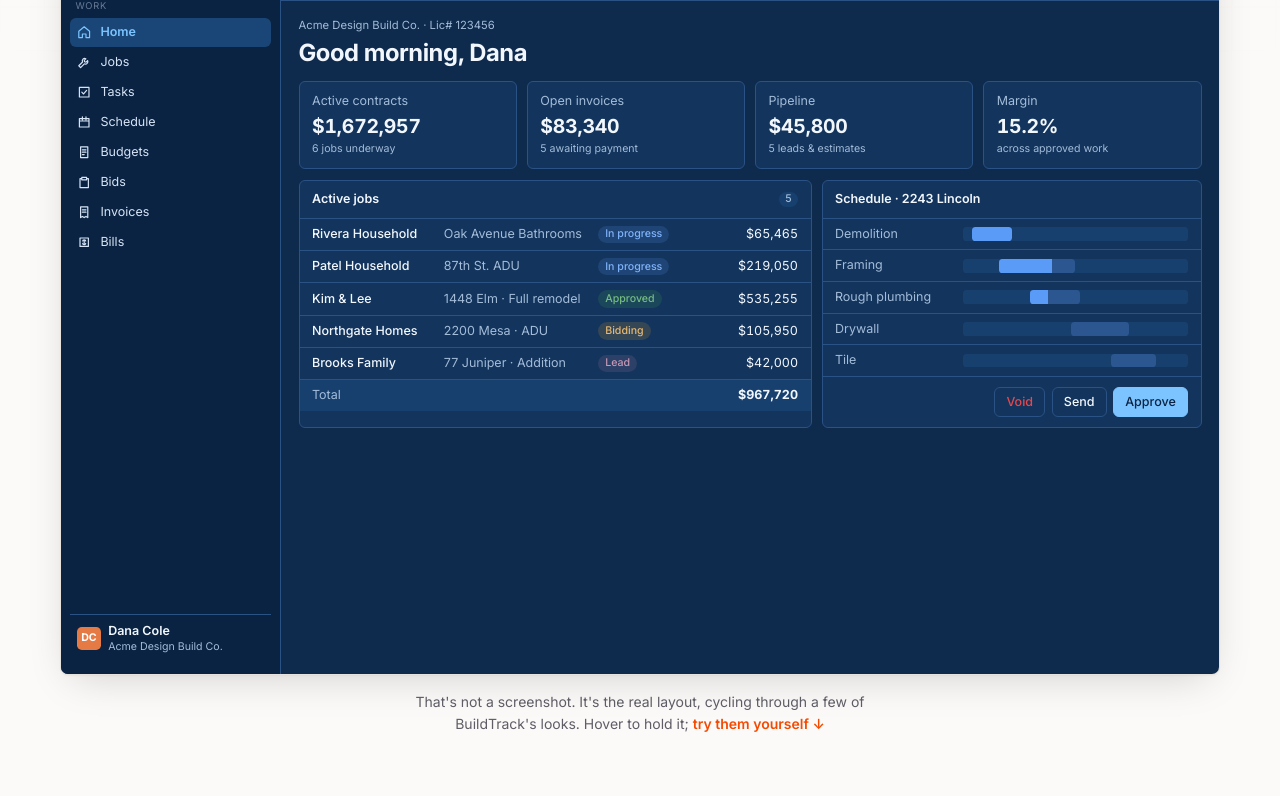
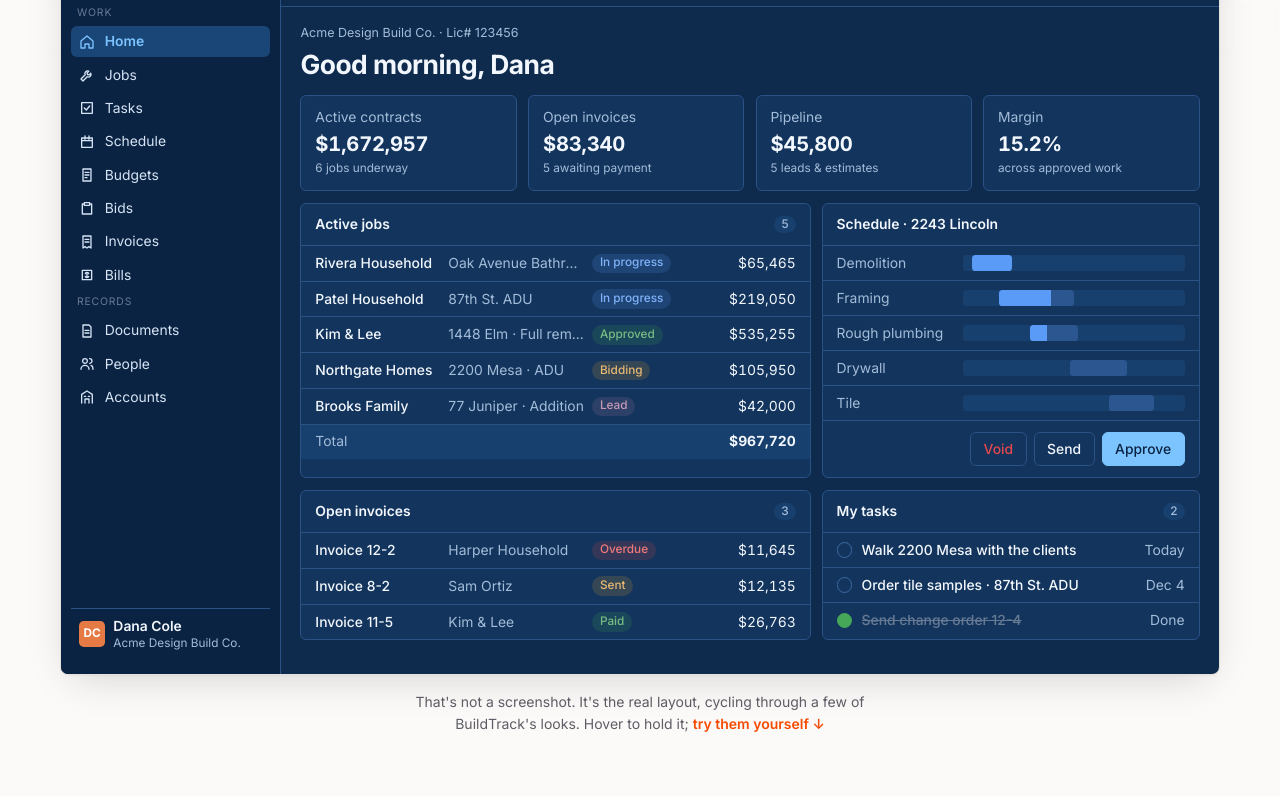
Before and after one commit to Cody-Design-Build/buildtrack-site, a plain HTML site: page index.html in a window 1280 px wide. Shown: the part 730-1526 px from the top of the page. Drawn offline with Linux system fonts and the light colour scheme.

Commit message:
Fix numbers spilling out of the live previews; fuller dashboard; logo shows up (#7)
- The mini BuildTrack sizes its text from its own width (a size container and
  cqi units) instead of the window's, so it scales like a picture. Before, 19-20
  figures and labels were cut short at most widths ($1,672,957, $65,465, status
  badges); now none, checked for all 14 themes x light/dark x 5 fonts at 1440,
  1024, 768 and 390px.
- The previews fill their frames: bigger type, a Records group in the sidebar,
  and an Open invoices and My tasks row.
- The logo moved to a new file name so browsers stop showing the cached old
  one, and site assets are now cached for 10 minutes instead of a day.
- Screenshots retaken from the current app (new logo, no demo labels); unused
  ones removed.

Co-authored-by: Claude Opus 5.5 <noreply@anthropic.com>

```diff
--- a/app.js
+++ b/app.js
@@ -36,6 +36,21 @@ const NAV = [
   ['Invoices', 'M6 3h12v18l-3-2-3 2-3-2-3 2zM9 8h6M9 12h6'],
   ['Bills', 'M5 5h14v14H5zM12 8v8M9.5 10a2.5 2 0 0 1 5 0M14.5 14a2.5 2 0 0 1-5 0'],
 ];
+const RECORDS = [
+  ['Documents', 'M6 3h9l3 3v15H6zM9 11h6M9 15h6'],
+  ['People', 'M9 11a3.5 3.5 0 1 0 0-7 3.5 3.5 0 0 0 0 7zM3 20c0-3.5 2.7-6 6-6s6 2.5 6 6M16 4a3.5 3.5 0 0 1 0 7M18 14c2 .7 3 2.8 3 6'],
+  ['Accounts', 'M4 21V8l8-5 8 5v13M9 21v-6h6v6M8 11h2M14 11h2'],
+];
+const INVOICES = [
+  ['Invoice 12-2', 'Harper Household', 'Overdue', 'red', '$11,645'],
+  ['Invoice 8-2', 'Sam Ortiz', 'Sent', 'amber', '$12,135'],
+  ['Invoice 11-5', 'Kim & Lee', 'Paid', 'green', '$26,763'],
+];
+const TASKS = [
+  ['Walk 2200 Mesa with the clients', 'Today', false],
+  ['Order tile samples · 87th St. ADU', 'Dec 4', false],
+  ['Send change order 12-4', 'Done', true],
+];
 const JOBS = [
   ['Rivera Household', 'Oak Avenue Bathrooms', 'In progress', 'blue', '$65,465'],
   ['Patel Household', '87th St. ADU', 'In progress', 'blue', '$219,050'],
@@ -53,6 +68,9 @@ const GANTT = [
 
 function miniHTML({ compact = false } = {}) {
   const nav = NAV.map(([n, d], i) => `<span class="m-nav${i === 0 ? ' on' : ''}">${ICON(d)}<i>${n}</i></span>`).join('');
+  const records = RECORDS.map(([n, d]) => `<span class="m-nav">${ICON(d)}<i>${n}</i></span>`).join('');
+  const invoices = INVOICES.map(([n, who, st, slot, t]) => `<div class="m-row m-row3"><span class="m-strong">${n}</span><span class="m-dim">${who}</span><span class="m-pill" style="--c: var(--c-${slot})">${st}</span><span class="num">${t}</span></div>`).join('');
+  const tasks = TASKS.map(([t, when, done]) => `<div class="m-task${done ? ' done' : ''}"><span class="m-check"></span><span class="m-strong">${t}</span><span class="m-dim">${when}</span></div>`).join('');
   const stats = [
     ['Active contracts', '$1,672,957', '6 jobs underway'],
     ['Open invoices', '$83,340', '5 awaiting payment'],
@@ -69,7 +87,7 @@ function miniHTML({ compact = false } = {}) {
   return `
     <aside class="m-side">
       <div class="m-brand"><svg class="m-logo" viewBox="0 0 64 64" aria-hidden="true"><rect x="5" y="41" width="30" height="13" rx="3.5" fill="currentColor"/><rect x="17" y="25.5" width="30" height="13" rx="3.5" fill="currentColor"/><rect x="29" y="10" width="30" height="13" rx="3.5" fill="var(--primary)"/></svg>BuildTrack</div>
-      <div class="m-group">Work</div>${nav}
+      <div class="m-group">Work</div>${nav}${compact ? '' : `<div class="m-group">Records</div>${records}`}
       <div class="m-user"><span class="m-avatar">DC</span><span><b>Dana Cole</b><small>Acme Design Build Co.</small></span></div>
     </aside>
     <div class="m-main">
@@ -82,13 +100,19 @@ function miniHTML({ compact = false } = {}) {
           <div class="m-card"><div class="m-head">Active jobs <span class="m-count">5</span></div>${rows}<div class="m-row m-total"><span>Total</span><span></span><span></span><span class="num">$967,720</span></div></div>
           ${compact ? '' : `<div class="m-card"><div class="m-head">Schedule · 2243 Lincoln</div>${gantt}<div class="m-actions"><span class="m-btn danger">Void</span><span class="m-btn">Send</span><span class="m-btn primary">Approve</span></div></div>`}
         </div>
+        ${compact ? '' : `<div class="m-cols">
+          <div class="m-card"><div class="m-head">Open invoices <span class="m-count">3</span></div>${invoices}</div>
+          <div class="m-card"><div class="m-head">My tasks <span class="m-count">2</span></div>${tasks}</div>
+        </div>`}
       </div>
     </div>`;
 }
 
+// The host is a size container, so the app inside scales with its own width
+// (cqi units), like a picture: nothing reflows or overflows at any size.
 function makeMini(el, opts) {
-  el.classList.add('mini');
-  el.innerHTML = miniHTML(opts);
+  el.classList.add('mini-host');
+  el.innerHTML = `<div class="mini">${miniHTML(opts)}</div>`;
   return el;
 }
 
--- a/index.html
+++ b/index.html
@@ -9,7 +9,7 @@
       content="BuildTrack is a lightweight, open-source job management app for design-build and remodeling contractors: jobs, budgets, change orders, invoices, bids and schedules, built so you and your AI agents can shape it around your workflow."
     />
     <meta name="theme-color" content="#f54a00" />
-    <link rel="icon" href="/assets/favicon.svg" type="image/svg+xml" />
+    <link rel="icon" href="/assets/buildtrack-logo.svg" type="image/svg+xml" />
     <meta property="og:title" content="BuildTrack — job management that bends to how you build" />
     <meta property="og:description" content="Open-source, lightweight and built for the agentic era. For contractors who are tired of bloated, rigid software." />
     <meta property="og:image" content="https://buildtrack.run/assets/shots/home.jpg" />
@@ -25,7 +25,7 @@
     <header class="nav">
       <div class="wrap nav-inner">
         <a class="brand" href="/" aria-label="BuildTrack home">
-          <img src="/assets/favicon.svg" alt="" width="28" height="28" />
+          <img src="/assets/buildtrack-logo.svg" alt="" width="28" height="28" />
           <span>BuildTrack</span>
         </a>
         <nav class="nav-links" aria-label="Sections">
@@ -253,7 +253,7 @@
 
     <footer class="footer">
       <div class="wrap footer-inner">
-        <span class="brand small"><img src="/assets/favicon.svg" alt="" width="20" height="20" /> BuildTrack</span>
+        <span class="brand small"><img src="/assets/buildtrack-logo.svg" alt="" width="20" height="20" /> BuildTrack</span>
         <span>Built by a builder. Rebuilt by your agents. · AGPL-3.0 · Cody Design Build</span>
         <a href="https://github.com/Cody-Design-Build/BuildTrack">GitHub</a>
       </div>
--- a/styles.css
+++ b/styles.css
@@ -149,9 +149,8 @@ section { padding: 72px 0; }
    The live mini BuildTrack. Every colour comes from CSS variables set by
    app.js from a real theme (assets/themes.json).
    ====================================================================== */
+.mini-host { --r: 6px; --font: 'Inter', sans-serif; container-type: inline-size; width: 100%; }
 .mini {
-  --r: 6px;
-  --font: 'Inter', sans-serif;
   display: flex;
   aspect-ratio: 16 / 10;
   width: 100%;
@@ -159,7 +158,8 @@ section { padding: 72px 0; }
   background: var(--background);
   color: var(--text);
   font-family: var(--font);
-  font-size: clamp(7px, 1.05vw, 12.5px);
+  /* 1em = 1/96 of the app's width, whatever size it's shown at */
+  font-size: 1.2cqi;
   line-height: 1.35;
   text-align: left;
   transition: background-color 0.5s, color 0.5s;
@@ -167,7 +167,7 @@ section { padding: 72px 0; }
 .mini * { transition: background-color 0.5s, color 0.5s, border-color 0.5s, border-radius 0.3s; }
 .mini svg { width: 1.15em; height: 1.15em; fill: none; stroke: currentColor; stroke-width: 2; stroke-linecap: round; stroke-linejoin: round; flex-shrink: 0; }
 .mini .num { font-variant-numeric: tabular-nums; }
-.mini.mono-num .num { font-family: 'JetBrains Mono', ui-monospace, monospace; }
+.mono-num .num { font-family: 'JetBrains Mono', ui-monospace, monospace; }
 .m-side { width: 19%; flex-shrink: 0; display: flex; flex-direction: column; gap: 0.15em; padding: 1em 0.7em; background: var(--sidebar); border-right: 1px solid var(--border); }
 .m-brand { display: flex; align-items: center; gap: 0.5em; font-weight: 700; color: var(--foreground); font-size: 1.15em; margin-bottom: 1em; }
 .m-logo { width: 1.3em; height: 1.3em; flex-shrink: 0; }
@@ -179,12 +179,12 @@ section { padding: 72px 0; }
 .m-user b { display: block; color: var(--foreground); font-weight: 600; }
 .m-user small { display: block; color: var(--muted-foreground); font-size: 0.85em; }
 .m-avatar { display: grid; place-items: center; width: 2.2em; height: 2.2em; border-radius: calc(var(--r) * 0.8); background: var(--c-orange); color: #fff; font-weight: 700; font-size: 0.85em; flex-shrink: 0; }
-.mini.side-dark .m-side { border-right-color: transparent; }
-.mini.side-dark .m-side, .mini.side-dark .m-brand, .mini.side-dark .m-user b { color: #e8edf5; }
-.mini.side-dark .m-nav { color: #b9c4d6; }
-.mini.side-dark .m-nav.on { background: rgb(255 255 255 / 0.1); color: #fff; }
-.mini.side-dark .m-user { border-top-color: rgb(255 255 255 / 0.12); }
-.mini.side-dark .m-user small { color: #93a0b5; }
+.side-dark .m-side { border-right-color: transparent; }
+.side-dark .m-side, .side-dark .m-brand, .side-dark .m-user b { color: #e8edf5; }
+.side-dark .m-nav { color: #b9c4d6; }
+.side-dark .m-nav.on { background: rgb(255 255 255 / 0.1); color: #fff; }
+.side-dark .m-user { border-top-color: rgb(255 255 255 / 0.12); }
+.side-dark .m-user small { color: #93a0b5; }
 .m-main { flex: 1; min-width: 0; display: flex; flex-direction: column; }
 .m-top { display: flex; align-items: center; gap: 0.6em; padding: 0.8em 1.4em; border-bottom: 1px solid var(--border); }
 .m-search { flex: 1; max-width: 45%; padding: 0.45em 0.8em; border: 1px solid var(--border); border-radius: var(--r); background: var(--card); color: var(--faint); white-space: nowrap; overflow: hidden; }
@@ -199,12 +199,13 @@ section { padding: 72px 0; }
 .m-card { background: var(--card); border: 1px solid var(--border); border-radius: var(--r); min-width: 0; }
 .m-stat { padding: 0.9em 1em; display: flex; flex-direction: column; gap: 0.25em; }
 .m-label { color: var(--muted-foreground); }
-.m-stat b { font-size: 1.55em; color: var(--foreground); letter-spacing: -0.01em; }
+.m-stat b { font-size: 1.45em; color: var(--foreground); letter-spacing: -0.01em; white-space: nowrap; }
+.m-stat > * { min-width: 0; overflow: hidden; text-overflow: ellipsis; white-space: nowrap; }
 .m-stat small { color: var(--muted-foreground); font-size: 0.85em; }
 .m-cols { display: grid; grid-template-columns: 1.35fr 1fr; gap: 0.8em; min-height: 0; }
 .m-head { display: flex; align-items: center; justify-content: space-between; padding: 0.8em 1em; font-weight: 600; color: var(--foreground); border-bottom: 1px solid var(--border); }
 .m-count { padding: 0.05em 0.6em; border-radius: 999px; background: var(--muted); color: var(--muted-foreground); font-weight: 500; font-size: 0.85em; }
-.m-row { display: grid; grid-template-columns: 1.1fr 1.3fr 0.9fr 0.8fr; align-items: center; gap: 0.6em; padding: 0.55em 1em; border-bottom: 1px solid var(--border); white-space: nowrap; }
+.m-row { display: grid; grid-template-columns: 1.15fr 1.25fr 0.85fr 0.95fr; align-items: center; gap: 0.6em; padding: 0.55em 1em; border-bottom: 1px solid var(--border); white-space: nowrap; }
 .m-row > * { overflow: hidden; text-overflow: ellipsis; }
 .m-row .num { text-align: right; color: var(--foreground); }
 .m-row.m-total { background: var(--muted); border-bottom: 0; color: var(--muted-foreground); }
@@ -216,6 +217,12 @@ section { padding: 72px 0; }
 .m-track { position: relative; height: 1.1em; background: var(--muted); border-radius: calc(var(--r) * 0.6); }
 .m-bar { position: absolute; top: 0; bottom: 0; border-radius: calc(var(--r) * 0.6); background: color-mix(in oklab, var(--info) 35%, var(--card)); overflow: hidden; }
 .m-bar span { display: block; height: 100%; background: var(--info); }
+.m-task { display: grid; grid-template-columns: auto minmax(0, 1fr) auto; align-items: center; gap: 0.7em; padding: 0.55em 1em; border-bottom: 1px solid var(--border); white-space: nowrap; }
+.m-task > * { overflow: hidden; text-overflow: ellipsis; }
+.m-task:last-child, .m-row:last-child { border-bottom: 0; }
+.m-check { width: 1.1em; height: 1.1em; border: 1.5px solid var(--border-strong); border-radius: 50%; }
+.m-task.done .m-check { background: var(--success); border-color: var(--success); }
+.m-task.done .m-strong { color: var(--faint); text-decoration: line-through; }
 .m-actions { display: flex; justify-content: flex-end; gap: 0.5em; padding: 0.8em 1em; }
 
 /* ======================================================================
```
Also changed, not shown: assets/buildtrack-logo.svg (added), assets/shots/bids.jpg, assets/shots/budget-doc.jpg, assets/shots/home-dark.jpg (deleted), assets/shots/home.jpg, assets/shots/invoices.jpg, assets/shots/jobs.jpg (deleted), assets/shots/look-customize.jpg (deleted), assets/shots/schedule.jpg, assets/shots/settings-themes.jpg, vercel.json.
